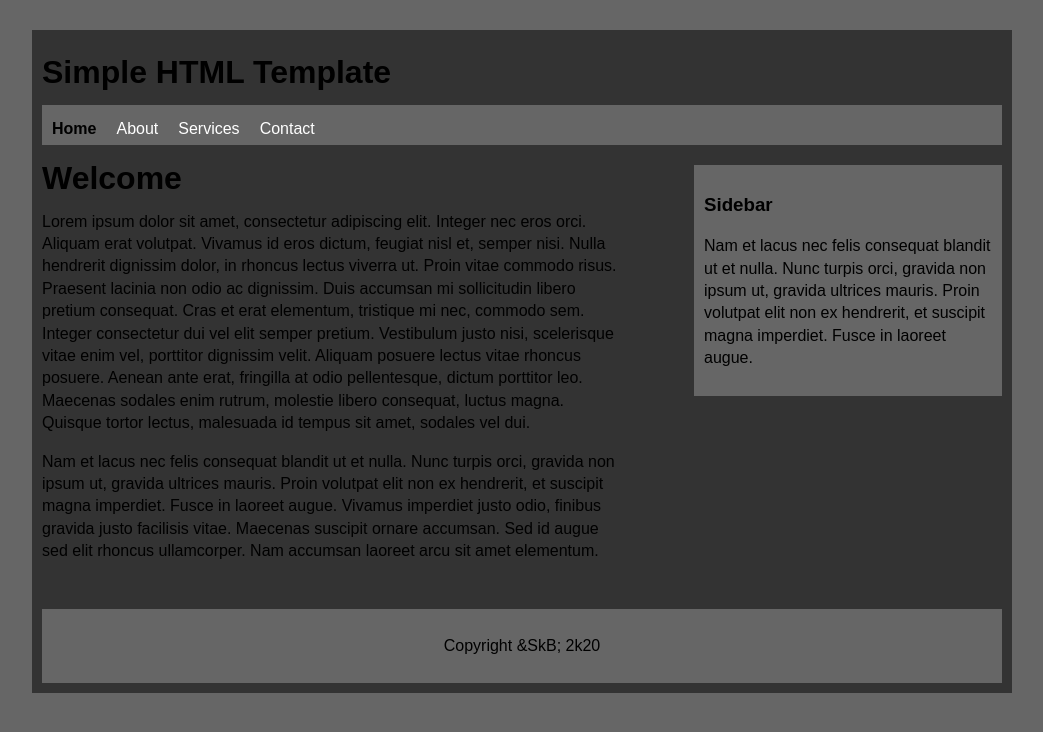
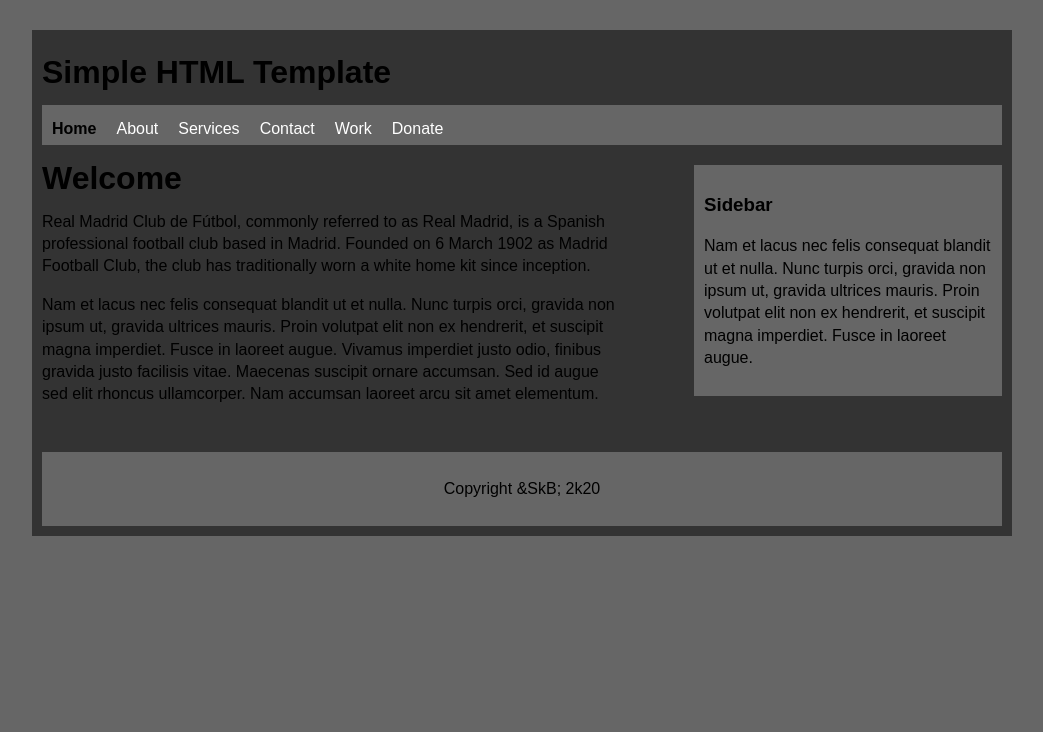
Before and after one commit to bhoinishant/Biodatatemplate, a plain HTML site: page index.html in a window 1280 px wide. Shown: the whole page, without its empty margins (118-1161 px from the left). Drawn offline with Linux system fonts and the light colour scheme.

Commit message:
Update index.html

```diff
--- a/index.html
+++ b/index.html
@@ -16,12 +16,14 @@
 					<li><a href="about.html">About</a></li>
 					<li><a href="services.html">Services</a></li>
 					<li><a href="contact.html">Contact</a></li>
+					<li><a href="work.html">Work</a></li>
+					<li><a href="donate.html">Donate</a></li>
 				</ul>
 			</div>
 
 			<div id="main">
 				<h1>Welcome</h1>
-				<p>Lorem ipsum dolor sit amet, consectetur adipiscing elit. Integer nec eros orci. Aliquam erat volutpat. Vivamus id eros dictum, feugiat nisl et, semper nisi. Nulla hendrerit dignissim dolor, in rhoncus lectus viverra ut. Proin vitae commodo risus. Praesent lacinia non odio ac dignissim. Duis accumsan mi sollicitudin libero pretium consequat. Cras et erat elementum, tristique mi nec, commodo sem. Integer consectetur dui vel elit semper pretium. Vestibulum justo nisi, scelerisque vitae enim vel, porttitor dignissim velit. Aliquam posuere lectus vitae rhoncus posuere. Aenean ante erat, fringilla at odio pellentesque, dictum porttitor leo. Maecenas sodales enim rutrum, molestie libero consequat, luctus magna. Quisque tortor lectus, malesuada id tempus sit amet, sodales vel dui.</p>
+				<p>Real Madrid Club de Fútbol, commonly referred to as Real Madrid, is a Spanish professional football club based in Madrid. Founded on 6 March 1902 as Madrid Football Club, the club has traditionally worn a white home kit since inception.</p>
 				<p>
 				Nam et lacus nec felis consequat blandit ut et nulla. Nunc turpis orci, gravida non ipsum ut, gravida ultrices mauris. Proin volutpat elit non ex hendrerit, et suscipit magna imperdiet. Fusce in laoreet augue. Vivamus imperdiet justo odio, finibus gravida justo facilisis vitae. Maecenas suscipit ornare accumsan. Sed id augue sed elit rhoncus ullamcorper. Nam accumsan laoreet arcu sit amet elementum.</p>
 			</div>
```
